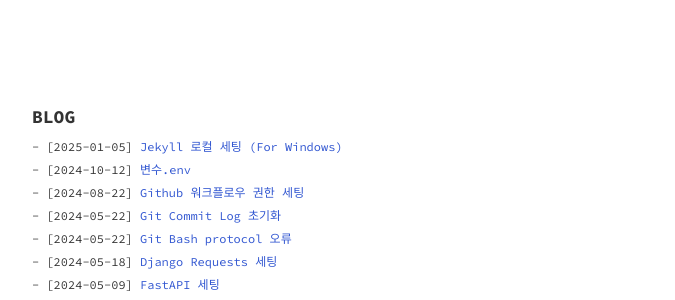
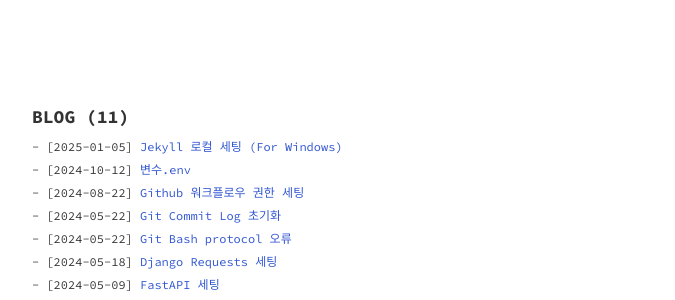
Before and after one commit to pozuhtuhv/pozuhtuhv.github.io, a Jekyll site: the page built from index.html, in a window 1280 px wide. Shown: the part 266-566 px from the top of the page, without its empty margins (302-977 px from the left). Built offline with Jekyll 4.4.1, drawn with Linux system fonts in a browser that asks for light colours; nearby versions of some CDN libraries.

Commit message:
(edit) category_count

```diff
--- a/index.html
+++ b/index.html
@@ -38,7 +38,7 @@
 </div>
 
 <section class="posts" id="Blog">
-    <h2>BLOG</h2>
+    <h2>BLOG ({{ site.posts | size }})</h2>
     <ul>
         {% for post in site.posts %}
         <li>
```
